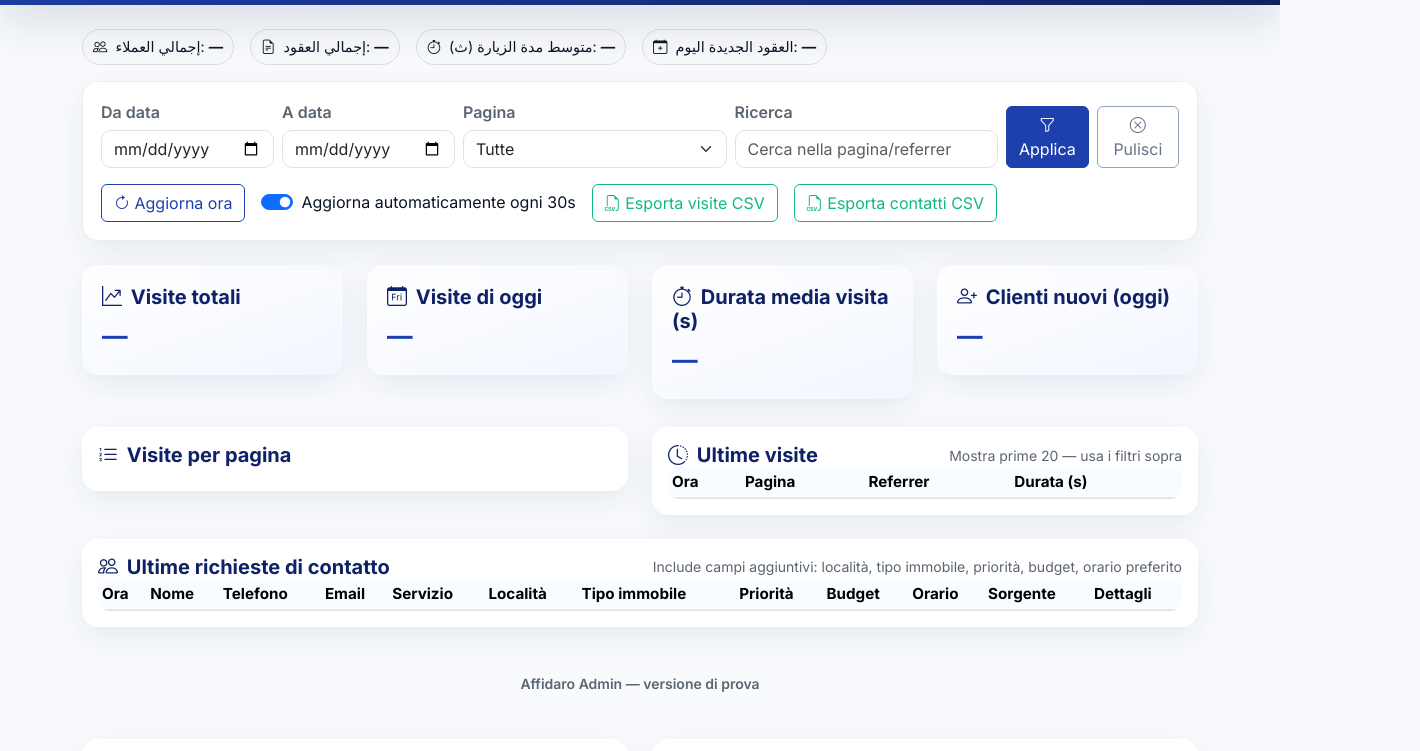
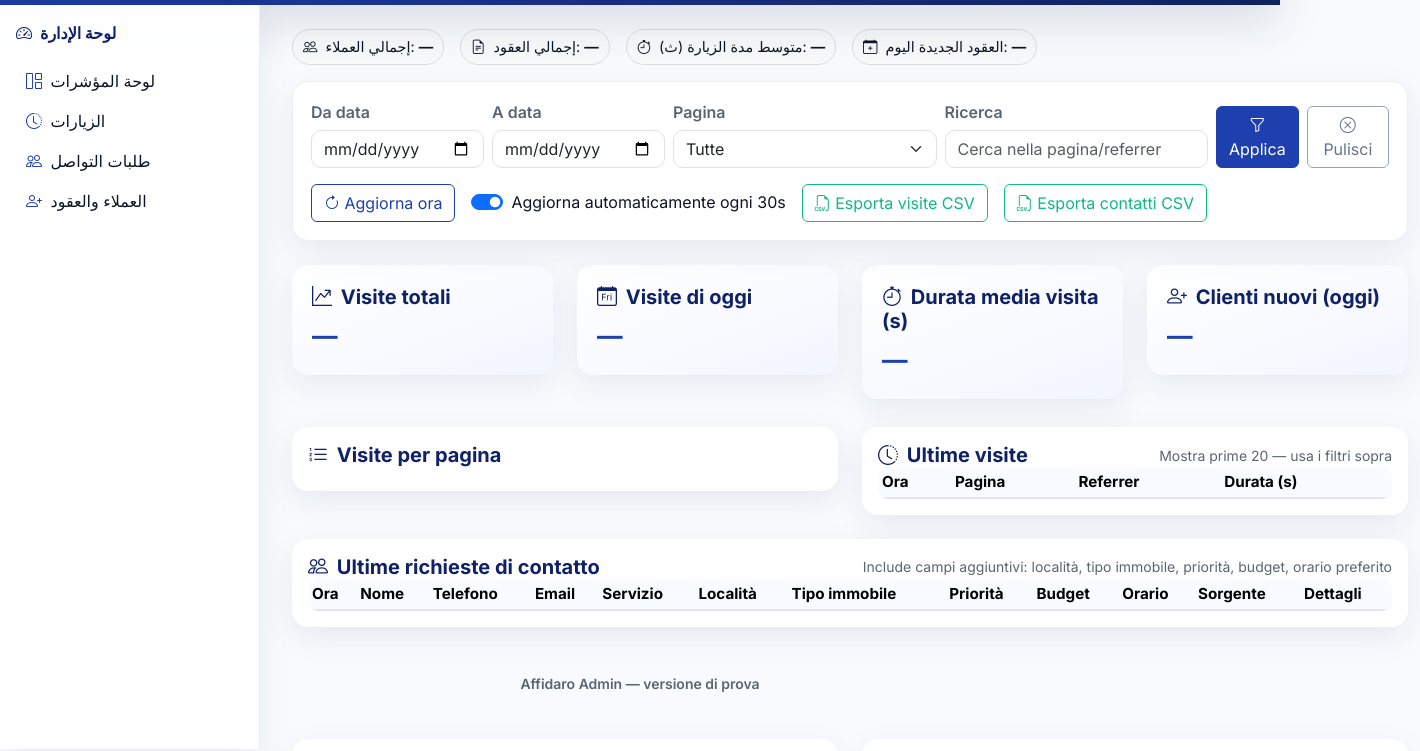
Before and after one commit to ybouchrit2/affidaro, a plain HTML site: page admin-server/src/main/resources/static/admin/index.html in a window 1280 px wide. Shown: the part 51-802 px from the top of the page, 1420 px wide, since content can reach past the window. Drawn offline with nearby package versions, Linux system fonts and the light colour scheme; no server answers.

Commit message:
ui(admin): تحسين التخطيط بإضافة aside ثابت وروابط أقسام\n- إضافة شريط جانبي للتنقل\n- ضبط هوامش main مع الشريط\n- دعم الاستجابة بإخفاء الشريط على الشاشات الصغيرة

```diff
--- a/admin-server/src/main/resources/static/admin/admin.css
+++ b/admin-server/src/main/resources/static/admin/admin.css
@@ -120,3 +120,29 @@ code {
 .status-pending { background:#fff3cd; color:#8a6d3b; }
 .status-signed { background:#d1e7dd; color:#0f5132; }
 .status-cancelled { background:#f8d7da; color:#842029; }
+
+/* Sidebar (aside) styles */
+.with-sidebar main { margin-left: 280px; transition: margin .2s ease; }
+.admin-sidebar {
+  position: fixed;
+  top: 56px; /* navbar height */
+  left: 0;
+  width: 260px;
+  height: calc(100vh - 56px);
+  background: var(--glass);
+  backdrop-filter: blur(10px);
+  border-right: 1px solid rgba(13, 38, 77, 0.08);
+  padding: 16px;
+  box-shadow: var(--shadow);
+  z-index: 1030;
+}
+.admin-sidebar .sidebar-header { color: var(--primary-dark); font-weight: 700; }
+.admin-sidebar .nav-link { color: #0a1525; padding: 8px 10px; border-radius: 10px; }
+.admin-sidebar .nav-link i { color: var(--primary); }
+.admin-sidebar .nav-link:hover { background: rgba(30,64,175,0.08); }
+.admin-sidebar .nav-link.active { background: rgba(30,64,175,0.12); color: var(--primary-dark); }
+
+@media (max-width: 992px) {
+  .admin-sidebar { display: none; }
+  .with-sidebar main { margin-left: 0; }
+}
--- a/admin-server/src/main/resources/static/admin/index.html
+++ b/admin-server/src/main/resources/static/admin/index.html
@@ -13,7 +13,7 @@
   <link rel="stylesheet" href="admin.css">
 
 </head>
-<body>
+<body class="with-sidebar">
   <nav class="navbar navbar-expand-lg navbar-dark bg-dark">
     <div class="container-fluid align-items-center">
       <a class="navbar-brand" href="#"><i class="bi bi-speedometer2 me-1"></i> Affidaro Admin</a>
@@ -26,7 +26,21 @@
     </div>
   </nav>
 
-  <main class="container-xl my-4">
+  <!-- Sidebar navigation -->
+  <aside class="admin-sidebar">
+    <div class="sidebar-header d-flex align-items-center gap-2">
+      <i class="bi bi-speedometer2"></i>
+      <strong>لوحة الإدارة</strong>
+    </div>
+    <nav class="nav flex-column mt-3">
+      <a class="nav-link" href="#dashboard"><i class="bi bi-grid-1x2 me-1"></i> لوحة المؤشرات</a>
+      <a class="nav-link" href="#visits"><i class="bi bi-clock-history me-1"></i> الزيارات</a>
+      <a class="nav-link" href="#contacts"><i class="bi bi-people me-1"></i> طلبات التواصل</a>
+      <a class="nav-link" href="#crm"><i class="bi bi-person-plus me-1"></i> العملاء والعقود</a>
+    </nav>
+  </aside>
+
+  <main id="dashboard" class="container-xl my-4">
     <div class="row g-3 mb-3">
       <div class="col-12">
         <div class="d-flex flex-wrap gap-3 align-items-center">
@@ -109,7 +123,7 @@
     </div>
 
     <div class="row g-4 mt-1">
-      <div class="col-md-6">
+      <div id="visits" class="col-md-6">
         <div class="card">
           <div class="card-body">
             <h5 class="card-title"><i class="bi bi-list-ol me-1"></i> Visite per pagina</h5>
@@ -139,7 +153,7 @@
       </div>
     </div>
 
-    <div class="card mt-4">
+    <div id="contacts" class="card mt-4">
       <div class="card-body">
         <div class="d-flex justify-content-between align-items-center">
           <h5 class="card-title mb-0"><i class="bi bi-people me-1"></i> Ultime richieste di contatto</h5>
@@ -168,7 +182,7 @@
   </footer>
 
   <!-- CRM/ERP: Clienti e Accordi -->
-  <main class="container-xl my-4">
+  <main id="crm" class="container-xl my-4">
     <div class="row g-4">
       <div class="col-md-6">
         <div class="card">
```
